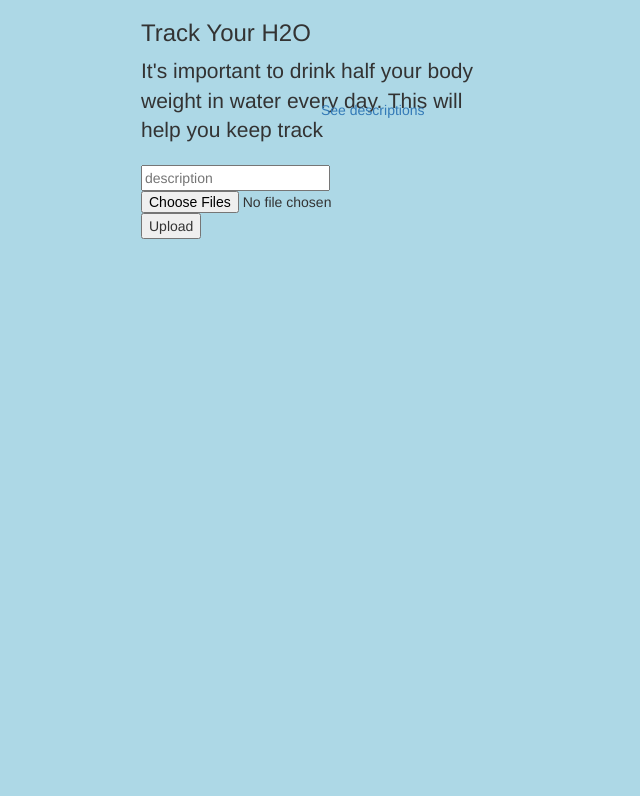
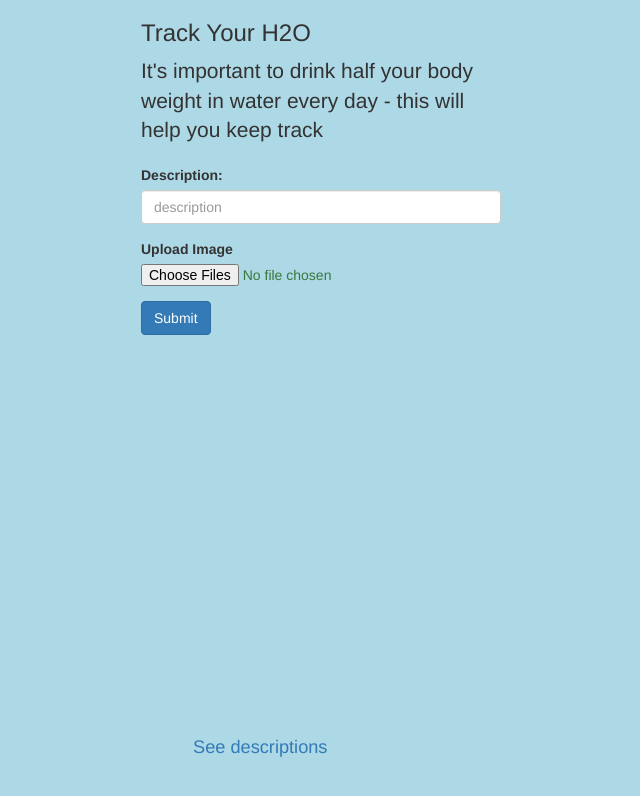
Before and after one commit to davethemaker/dailyWaterTracker, a website: page uploadForm.html in a window 1280 px wide. Shown: the whole page, without its empty margins (319-959 px from the left). Drawn offline with nearby package versions, Linux system fonts and the light colour scheme.

Commit message:
update styling using BS on main page

```diff
--- a/uploadForm.html
+++ b/uploadForm.html
@@ -2,15 +2,20 @@
 <html lang="en">
 <head>
   <link rel="stylesheet" href="https://maxcdn.bootstrapcdn.com/bootstrap/3.3.7/css/bootstrap.min.css">
-  <style>body {background-color: lightblue}
+  <style>
+         body {
+            background-color: lightblue
+          }
+
          #picsLink {
                     position: absolute;
                     left: 50%;
-                    bottom: 90px;}
+                    bottom: 80px;}
          #descriptionsLink {
                     position: absolute;
-                    left: 50%;
-                    bottom: 120px;
+                    left: 40%;
+                    bottom: 40px;
+                    font-size: 1.3em;
          }
   </style>
 </head>
@@ -27,7 +32,7 @@
     <div class="row">
       <div class="col-xs-4"></div>
       <div class="col-xs-4">
-         <p class="lead">It's important to drink half your body weight in water every day. This will help you keep track</p>
+         <p class="lead">It's important to drink half your body weight in water every day - this will help you keep track</p>
       </div>
       <div class="col-xs-4"></div>
     </div>
@@ -36,28 +41,27 @@
       <div class="col-xs-4"></div>
       <div class="col-xs-4">
         <form action="/upload" method="post" enctype="multipart/form-data">
-            <input type="text" name="description" placeholder="description">
-            <input type="file" name="upload" multiple="multiple">
-            <input type="submit" value="Upload" />
+          <div class="form-group">
+            <label>Description:</label>
+            <input type="text" name="description" placeholder="description" class="form-control">
+          </div>
+
+          <div class="form-group">
+            <label>Upload Image</label>
+            <input type="file" name="upload" multiple="multiple" class="text-success">
+          </div>
+
+          <button type="submit" value="Upload" class="btn btn-primary">Submit</button>
         </form>
       </div>
       <div class="col-xs-4"></div>
     </div>
 
 
-
-      <!-- <div id="picsLink"> -->
-          <!-- <a href="/showImage">See last pic</a> -->
-      <!-- </div> -->
-    <div class="row">
-      <div class="col-xs-4"></div>
-      <div class="col-xs-4">
     <div id="descriptionsLink">
        <a href="/showDescriptions">See descriptions</a>
     </div>
-      </div>
-      <div class="col-xs-4"></div>
-    </div>
+
 
 
   </div>
```
Also changed, not shown: 1 other file. Lines whose indentation alone changed are shown as unchanged.
